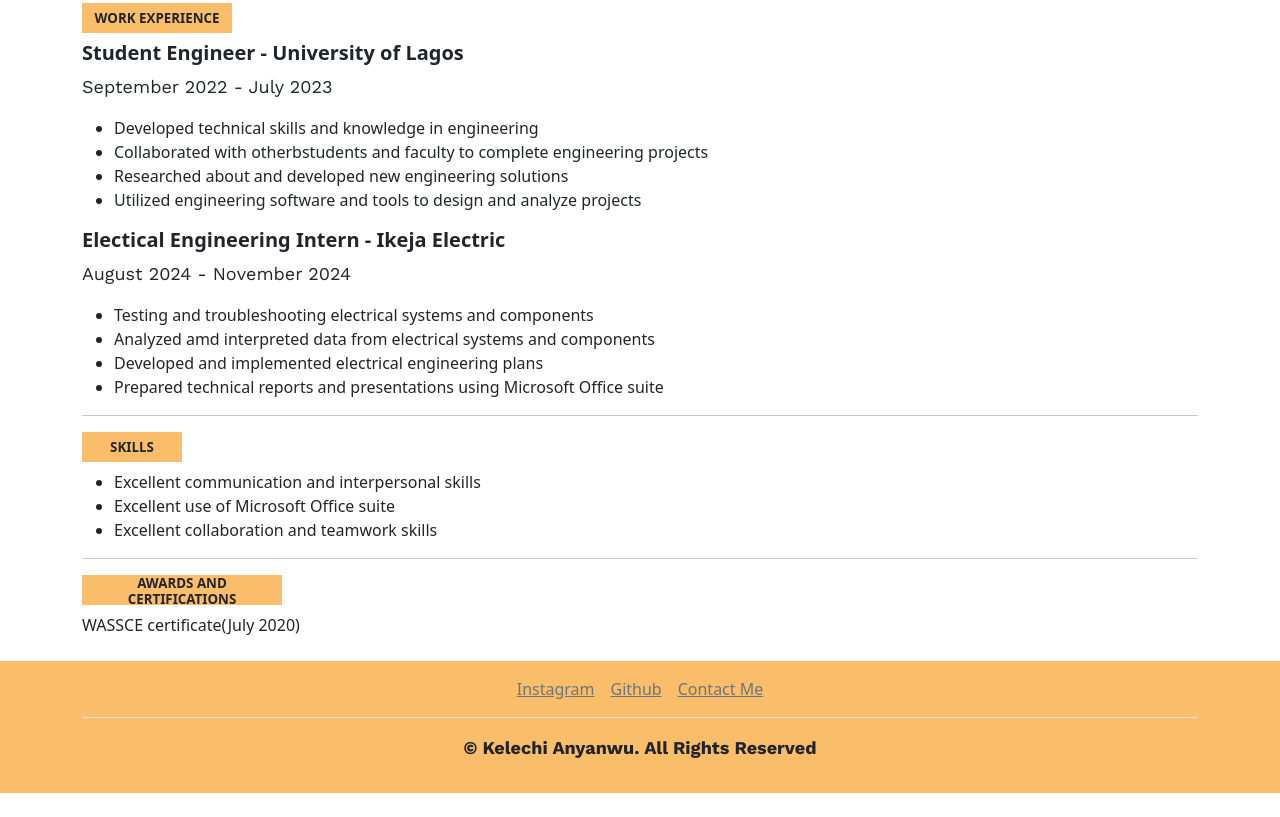
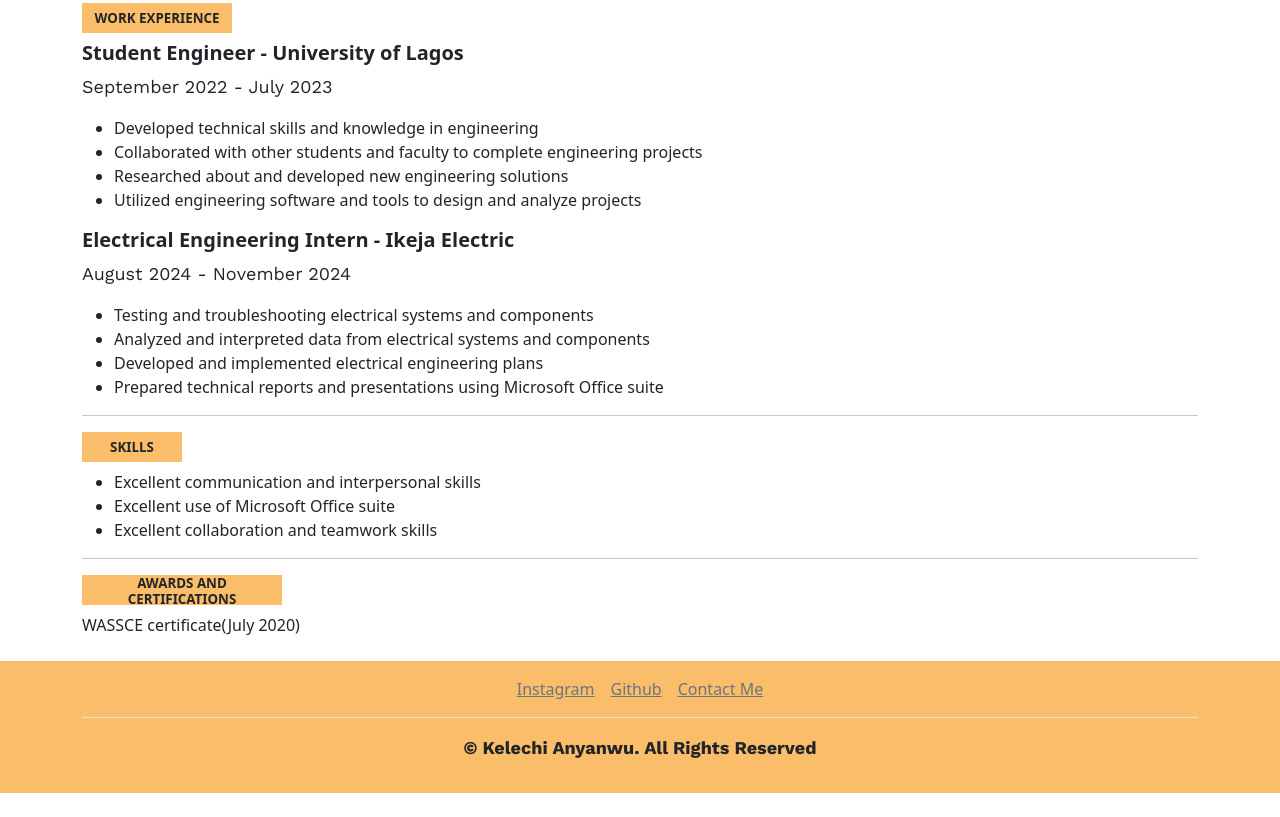
Before and after one commit to PascalSmitt/Capstone-Project-2, a plain HTML site: page index.html in a window 1280 px wide. Shown: the part 1212-2029 px from the top of the page. Drawn offline with nearby package versions, Linux system fonts and the light colour scheme.

Commit message:
Update index.html

```diff
--- a/index.html
+++ b/index.html
@@ -61,15 +61,15 @@
         <p style="font-weight: normal;">September 2022 - July 2023</p>
         <ul>
              <li>Developed technical skills and knowledge in engineering</li>
-             <li>Collaborated with otherbstudents and faculty to complete engineering projects</li>
+             <li>Collaborated with other students and faculty to complete engineering projects</li>
              <li>Researched about and developed new engineering solutions</li>
              <li>Utilized engineering software and tools to design and analyze projects</li>
         </ul>
-        <h3>Electical Engineering Intern - Ikeja Electric</h3>
+        <h3>Electrical Engineering Intern - Ikeja Electric</h3>
         <p style="font-weight: normal;">August 2024 - November 2024</p>
         <ul>
              <li>Testing and troubleshooting electrical systems and components</li>
-             <li>Analyzed amd interpreted data from electrical systems and components</li>
+             <li>Analyzed and interpreted data from electrical systems and components</li>
              <li>Developed and implemented electrical engineering plans</li>
              <li>Prepared technical reports and presentations using Microsoft Office suite</li>
         </ul>
```
